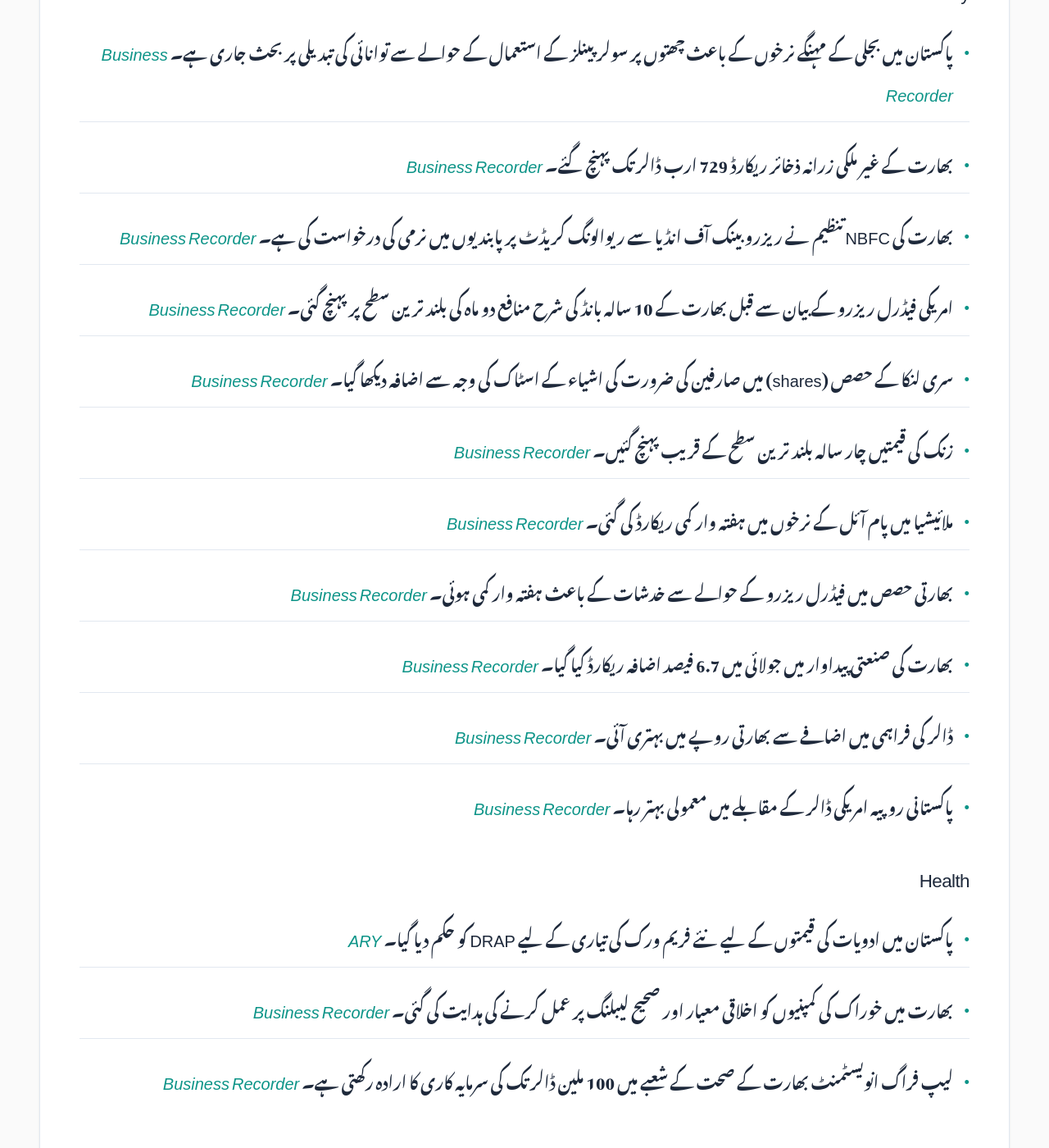
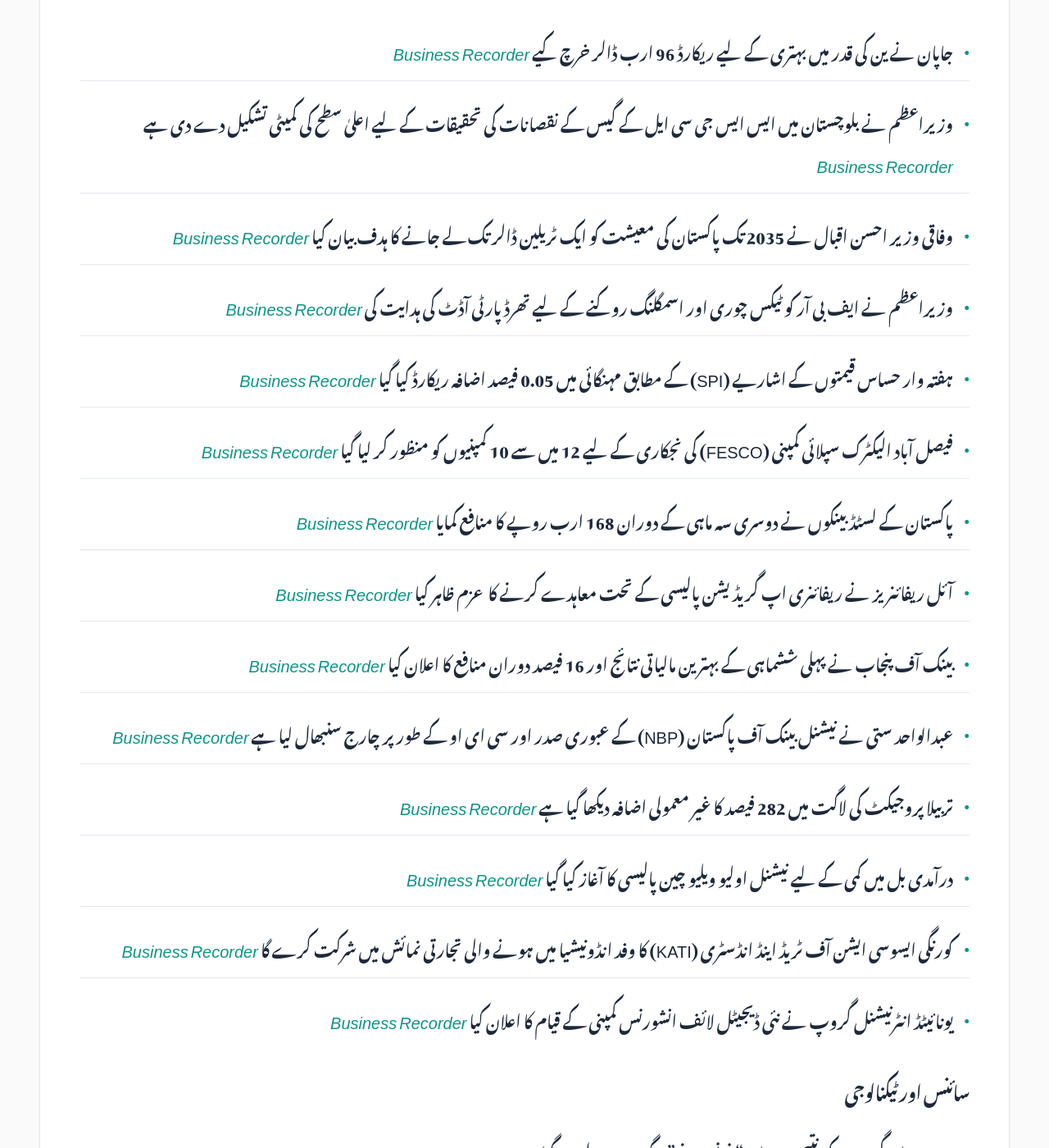
Before and after one commit to zsubzwary/news, a Jekyll site: the page built from ur/index.md, in a window 1280 px wide and 1400 px high, scrolled down 578 px. Shown: the whole window at 82% size. Built offline with Jekyll 4.4.1, drawn with Linux system fonts in a browser that asks for light colours; some web fonts are replaced; comment, search, counter and statistics services are not loaded; some of the changed text lies outside the part shown.

Commit message:
DateTime; 2026-08-29T04:09:17.592Z

```diff
--- a/ur/index.md
+++ b/ur/index.md
@@ -7,48 +7,49 @@ rtl: true
 
 پاکستان کی تازہ خبروں کا خلاصہ
 
- &lrm; 28-Aug-2026 21:10PKT
+ &lrm; 29-Aug-2026 09:09PKT
 
 پڑھنے کا وقت : 4 منٹ
 
-### Economy
-- پاکستان میں بجلی کے مہنگے نرخوں کے باعث چھتوں پر سولر پینلز کے استعمال کے حوالے سے توانائی کی تبدیلی پر بحث جاری ہے۔ *[Business Recorder](https://www.brecorder.com/news/40436507/rooftop-solar-isnt-energy-transition)*
-- بھارت کے غیر ملکی زرانہ ذخائر ریکارڈ 729 ارب ڈالر تک پہنچ گئے۔ *[Business Recorder](https://www.brecorder.com/news/40436884/indias-forex-reserves-hit-record-729-billion-on-sustained-capital-inflows)*
-- بھارت کی NBFC تنظیم نے ریزرو بینک آف انڈیا سے ریوالونگ کریڈٹ پر پابندیوں میں نرمی کی درخواست کی ہے۔ *[Business Recorder](https://www.brecorder.com/news/40436890/indias-nbfc-body-asks-rbi-to-ease-restrictions-on-revolving-credit)*
-- امریکی فیڈرل ریزرو کے بیان سے قبل بھارت کے 10 سالہ بانڈ کی شرح منافع دو ماہ کی بلند ترین سطح پر پہنچ گئی۔ *[Business Recorder](https://www.brecorder.com/news/40436887/indias-10-year-bond-yield-scales-over-2-month-peak-ahead-of-warsh-speech)*
-- سری لنکا کے حصص (shares) میں صارفین کی ضرورت کی اشیاء کے اسٹاک کی وجہ سے اضافہ دیکھا گیا۔ *[Business Recorder](https://www.brecorder.com/news/40436883/sri-lankan-shares-end-higher-on-gains-in-consumer-staples-stocks)*
-- زنک کی قیمتیں چار سالہ بلند ترین سطح کے قریب پہنچ گئیں۔ *[Business Recorder](https://www.brecorder.com/news/40436880/zinc-nears-4000-and-on-track-for-biggest-monthly-jump-since-january)*
-- ملائیشیا میں پام آئل کے نرخوں میں ہفتہ وار کمی ریکارڈ کی گئی۔ *[Business Recorder](https://www.brecorder.com/news/40436879/palm-logs-weekly-loss-snaps-three-week-winning-streak)*
-- بھارتی حصص میں فیڈرل ریزرو کے حوالے سے خدشات کے باعث ہفتہ وار کمی ہوئی۔ *[Business Recorder](https://www.brecorder.com/news/40436878/indian-shares-post-weekly-loss-as-fed-jitters-closing-auction-weigh)*
-- بھارت کی صنعتی پیداوار میں جولائی میں 6.7 فیصد اضافہ ریکارڈ کیا گیا۔ *[Business Recorder](https://www.brecorder.com/news/40436876/indias-july-industrial-output-growth-slows-to-67-yy-as-mining-contracts)*
-- ڈالر کی فراہمی میں اضافے سے بھارتی روپے میں بہتری آئی۔ *[Business Recorder](https://www.brecorder.com/news/40436875/indian-rupee-gains-this-week-as-dollar-supply-surges-ahead-of-deposit-window-close)*
-- پاکستانی روپیہ امریکی ڈالر کے مقابلے میں معمولی بہتر رہا۔ *[Business Recorder](https://www.brecorder.com/news/4043672/intra-day-update-rupee-records-gain-against-us-dollar)*
+### معیشت
+- جاپان نے ین کی قدر میں بہتری کے لیے ریکارڈ 96 ارب ڈالر خرچ کیے *[Business Recorder](https://www.brecorder.com/news/40436952/japan-spent-record-usd96bn-in-yen-interventions)*
+- وزیراعظم نے بلوچستان میں ایس ایس جی سی ایل کے گیس کے نقصانات کی تحقیقات کے لیے اعلیٰ سطح کی کمیٹی تشکیل دے دی ہے *[Business Recorder](https://www.brecorder.com/news/40436954/balochistan-pm-body-to-examine-causes-behind-ssgcls-high-ufg-losses)*
+- وفاقی وزیر احسن اقبال نے 2035 تک پاکستان کی معیشت کو ایک ٹریلین ڈالر تک لے جانے کا ہدف بیان کیا *[Business Recorder](https://www.brecorder.com/news/40436955/ahsan-eyes-usd1trn-economy-by-2035)*
+- وزیراعظم نے ایف بی آر کو ٹیکس چوری اور اسمگلنگ روکنے کے لیے تھرڈ پارٹی آڈٹ کی ہدایت کی *[Business Recorder](https://www.brecorder.com/news/40436956/pm-asks-fbr-to-ensure-third-party-audits)*
+- ہفتہ وار حساس قیمتوں کے اشاریے (SPI) کے مطابق مہنگائی میں 0.05 فیصد اضافہ ریکارڈ کیا گیا *[Business Recorder](https://www.brecorder.com/news/40436959/spi-based-weekly-inflation-rises-005pc)*
+- فیصل آباد الیکٹرک سپلائی کمپنی (FESCO) کی نجکاری کے لیے 12 میں سے 10 کمپنیوں کو منظور کر لیا گیا *[Business Recorder](https://www.brecorder.com/news/40436960/privatisation-of-fesco-pc-approves-10-out-of-12-parties)*
+- پاکستان کے لسٹڈ بینکوں نے دوسری سہ ماہی کے دوران 168 ارب روپے کا منافع کمایا *[Business Recorder](https://www.brecorder.com/news/40436961/listed-banks-post-rs168bn-profit-for-2q2026)*
+- آئل ریفائنریز نے ریفائنری اپ گریڈیشن پالیسی کے تحت معاہدے کرنے کا عزم ظاہر کیا *[Business Recorder](https://www.brecorder.com/news/40436962/upgradation-policy-oil-refiners-say-committed-to-signing-accords)*
+- بینک آف پنجاب نے پہلی ششماہی کے بہترین مالیاتی نتائج اور 16 فیصد دوران منافع کا اعلان کیا *[Business Recorder](https://www.brecorder.com/news/40436920/bop-delivers-record-1h26-results-announces-interim-dividend-of-16pc)*
+- عبدالواحد ستی نے نیشنل بینک آف پاکستان (NBP) کے عبوری صدر اور سی ای او کے طور پر چارج سنبھال لیا ہے *[Business Recorder](https://www.brecorder.com/news/40436922/abdul-wahid-sethi-assumes-charge-as-acting-president-amp-ceo-of-nbp)*
+- تربیلا پروجیکٹ کی لاگت میں 282 فیصد کا غیر معمولی اضافہ دیکھا گیا ہے *[Business Recorder](https://www.brecorder.com/news/40436924/tarbelas-runaway-cost)*
+- درآمدی بل میں کمی کے لیے نیشنل اولیو ویلیو چین پالیسی کا آغاز کیا گیا *[Business Recorder](https://www.brecorder.com/news/40436925/an-olive-branch-to-the-import-bill)*
+- کورنگی ایسوسی ایشن آف ٹریڈ اینڈ انڈسٹری (KATI) کا وفد انڈونیشیا میں ہونے والی تجارتی نمائش میں شرکت کرے گا *[Business Recorder](https://www.brecorder.com/news/40436929/kati-delegation-to-attend-trade-expo-in-indonesia)*
+- یونائیٹڈ انٹرنیشنل گروپ نے نئی ڈیجیٹل لائف انشورنس کمپنی کے قیام کا اعلان کیا *[Business Recorder](https://www.brecorder.com/news/40436930/uig-announces-united-digital-life-insurance-initiative)*
 
-### Health
-- پاکستان میں ادویات کی قیمتوں کے لیے نئے فریم ورک کی تیاری کے لیے DRAP کو حکم دیا گیا۔ *[ARY](https://arynews.tv/pakistan-to-tighten-drug-pricing-rules-orders-drap-to-revise-framework)*
-- بھارت میں خوراک کی کمپنیوں کو اخلاقی معیار اور صحیح لیبلنگ پر عمل کرنے کی ہدایت کی گئی۔ *[Business Recorder](https://www.brecorder.com/news/40436881/hard-handed-indian-official-urges-food-firms-to-be-ethical-amid-labelling-ingredients-row)*
-- لیپ فراگ انویسٹمنٹ بھارت کے صحت کے شعبے میں 100 ملین ڈالر تک کی سرمایہ کاری کا ارادہ رکھتی ہے۔ *[Business Recorder](https://www.brecorder.com/news/40436874/leapfrog-plans-up-to-100mn-in-india-healthcare-investments-over-two-years)*
+### سائنس اور ٹیکنالوجی
+- جزوی چاند گرہن کے نتیجے میں چاند "خونی سرخ" رنگ میں تبدیل ہو گیا *[ARY](https://arynews.tv/partial-lunar-eclipse-transforms-the-moon-into-a-blood-red-celestial-display)*
 
-### Politics
-- افتخار گیلانی آزاد جموں و کشمیر کے وزیر اعظم منتخب ہو گئے۔ *[ARY](https://arynews.tv/iftikhar-gillani-elected-ajk-prime-minister)*
-- سندھ کے وزیر اعلیٰ نے 63 سب رجسٹراروں کی ترقی سے انکار کو قبول کرنے کا حکم معطل کر دیا۔ *[ARY](https://arynews.tv/sindh-suspends-order-accepting-sub-registrars-promotion-refusal)*
+### سیاست
+- پنجاب اسمبلی نے بجلی کی مسلسل لوڈ شیڈنگ کے خلاف قرارداد منظور کر لی ہے *[ARY](https://arynews.tv/punjab-assembly-passes-resolution-against-prolonged-power-outages)*
+- بیرسٹر افتخار حسین گیلانی آزاد کشمیر کے 17ویں وزیراعظم منتخب ہو گئے ہیں *[Business Recorder](https://www.brecorder.com/news/40436957/barrister-gilani-elected-17th-ajk-pm)*
+- سینیٹ سے متنازعہ ٹیلی کام ری آرگنائزیشن بل واپس لے لیا گیا ہے *[Business Recorder](https://www.brecorder.com/news/40436958/disputed-telecom-bill-withdrawn-from-senate)*
 
-### National
-- پنجاب اسمبلی نے بجلی کی طویل بندشوں کے خلاف قرارداد منظور کر لی۔ *[ARY](https://arynews.tv/punjab-assembly-passes-resolution-against-prolonged-power-outages)*
-- میر رضا علی کیس میں معلومات فراہم کرنے پر عدالتی کمیشن نے 1 لاکھ روپے کا انعام کا اعلان کیا ہے۔ *[ARY](https://arynews.tv/mir-raza-ali-case-judicial-commission-offers-reward-for-information)*
-- ناظم آباد ہسپتال کیس میں خاتون کے حمل کی تصدیق کے لیے طبی ٹیسٹ کیے جا رہے ہیں۔ *[ARY](https://arynews.tv/woman-undergoes-medical-tests-to-confirm-pregnancy)*
-- حنا جاوید قتل کیس کو ہائی پروفائل قرار دے دیا گیا ہے۔ *[ARY](https://arynews.tv/hina-javed-murder-case-declared-high-profile)*
-- سندھ کے تعلیمی بورڈز میں بھرتی کے نئے قوانین 2026 نافذ کیے جائیں گے۔ *[ARY](https://arynews.tv/recruitment-rules-2026-to-be-implemented-in-sindhs-education-boards)*
-- حج 2027 کے لیے پرائیویٹ آپریٹرز کو پیکجز فعال کرنے کے لیے تین دن کی مہلت دی گئی ہے۔ *[ARY](https://arynews.tv/hajj-2027-private-operators-given-three-day-deadline-to-activate-packages-or-risk-quota)*
+### قومی
+- کراچی میں ایک طالب علم کو گھر کے باہر اسلحے کے زور پر لوٹ لیا گیا *[ARY](https://arynews.tv/karachi-cctv-video-shows-student-robbed-at-gunpoint-outside-home)*
+- اسلام آباد فائر بریگیڈ کے گاڑیاں 20 سال پرانی نکلی ہیں *[ARY](https://arynews.tv/islamabad-fire-brigade-vehicles-found-to-be-20-years-old)*
+- میر رضا علی کیس میں معلومات فراہم کرنے والوں کے لیے 1 لاکھ روپے کا انعام کا اعلان کیا گیا *[ARY](https://arynews.tv/mir-raza-ali-case-judicial-commission-offers-reward-for-information)*
 
-### International
-- ایران نے امریکی پابندیوں کو "ریاستی دہشت گردی" قرار دیتے ہوئے دیگر ممالک سے تعاون نہ کرنے کا مطالبہ کیا۔ *[Business Recorder](https://www.brecorder.com/news/40436891/iran-urges-other-nations-not-to-join-new-us-sanctions-mediators-focus-on-reopening-strait)*
-- نیپال اور چین میں برفانی جھیل کے پھٹنے کے بعد سیلاب سے ہونے والی تباہی کے بعد امدادی کارروائیاں دوبارہ شروع ہو گئیں۔ *[Business Recorder](https://www.brecorder.com/news/40436889/nepal-and-china-resume-flood-rescue-after-lake-threat-eases-death-toll-tops-500)*
-- ناروے کے بادشاہ ہیرالڈ پنجم کا 89 سال کی عمر میں انتقال ہو گیا۔ *[Business Recorder](https://www.brecorder.com/news/40436882/king-harald-v-norways-reform-minded-head-of-state-dies-at-89)*
-- بھارت نے امریکہ کے ساتھ جاولین اینٹی ٹینک میزائل سسٹم خریدنے کا معاہدہ کیا ہے۔ *[Business Recorder](https://www.brecorder.com/news/40436877/india-signs-deal-with-us-to-buy-javelin-anti-tank-missile-systems)*
+### بین الاقوامی
+- ایران کا کہنا ہے کہ اگر امریکہ دباؤ ختم کرے تو سفارت کاری کے راستے کھلے ہیں *[ARY](https://arynews.tv/iran-says-diplomacy-possible-if-us-abandons-pressure-campaign)*
+- پاکستان اور سعودی عرب نے زراعت، خوراک کی حفاظت اور پانی کے انتظام میں تعاون بڑھانے پر اتفاق کیا ہے *[Business Recorder](https://www.brecorder.com/news/40436950/agriculture-food-security-water-management-pakistan-ksa-agree-to-expand-cooperation)*
+- پاکستان اور سعودی عرب کے درمیان تزویراتی شراکت داری کو مزید مضبوط کرنے کا عزم کیا گیا *[Business Recorder](https://www.brecorder.com/news/40436951/cdf-reaffirms-pakistans-commitment-to-boosting-strategic-partnership-with-ksa)*
 
-### Sports
-- کرکٹ کے دوسرے ٹیسٹ میں انگلینڈ کی ٹیم 290 رنز بنا کر آؤٹ ہو گئی۔ *[ARY](https://arynews.tv/last-wicket-duo-take-england-to-290-all-out)*
-- مانچسٹر یونائیٹڈ کے کھلاڑی کارلوس بیلیبا ٹخنے کی چوٹ کے باعث تین ہفتوں کے لیے باہر ہو سکتے ہیں۔ *[Business Recorder](https://www.brecorder.com/news/40436888/baleba-out-up-to-three-weeks-with-ankle-injury-carrick-says)*
-- UEFA اور FIFA کے درمیان قانونی تنازع کی شدت میں اضافہ ہو گیا ہے۔ *[Business Recorder](https://www.brecorder.com/news/40436886/uefas-legal-move-massive-escalation-in-bitter-infantino-feud)*
-- انگلینڈ کے کھلاڑی جوش ٹانگ نے پاکستان کے خلاف ٹیسٹ میں شاندار کارکردگی دکھائی۔ *[Business Recorder](https://www.brecorder.com/news/40436885/all-round-tongue-stars-for-england-in-second-test-against-pakistan)*
+### صحت
+- وزارت صحت نے تمام سرکاری ہسپتالوں کے لیے جامع فائر سیفٹی آڈٹ کا حکم دیا ہے *[ARY](https://arynews.tv/ministry-of-health-orders-comprehensive-fire-safety-audit-of-government-hospitals)*
+- پی آئی ایم ایس (PIMS) ہسپتال کو کل اعلیٰ سطح کے معائنے کا سامنا کرنا پڑ سکتا ہے *[ARY](https://arynews.tv/pims-likely-to-face-high-level-inspection-tomorrow-sources)*
+- پاکستان میں ادویات کی قیمتوں کے ریگولیٹری فریم ورک میں تبدیلی کا حکم دیا گیا ہے *[ARY](https://arynews.tv/pakistan-to-tighten-drug-pricing-rules-orders-drap-to-revise-framework)*
+- شفا انٹرنیشنل ہسپتال نے عالمی معیار کی متعدد JCI منظوری حاصل کر کے نیا سنگ میل عبور کر لیا ہے *[Business Recorder](https://www.brecorder.com/news/40436931/shifa-international-hospitals-gets-highest-number-of-jci-accreditations)*
+
+### دیگر
+- ہالی ووڈ اسٹوڈیوز کے درمیان لائنڈسے کلانسی ٹرائل کے حقوق حاصل کرنے کے لیے مقابلہ جاری ہے *[ARY](https://arynews.tv/hollywood-studios-compete-for-rights-to-the-high-profile-lindsay-clancy-trial)*
```
